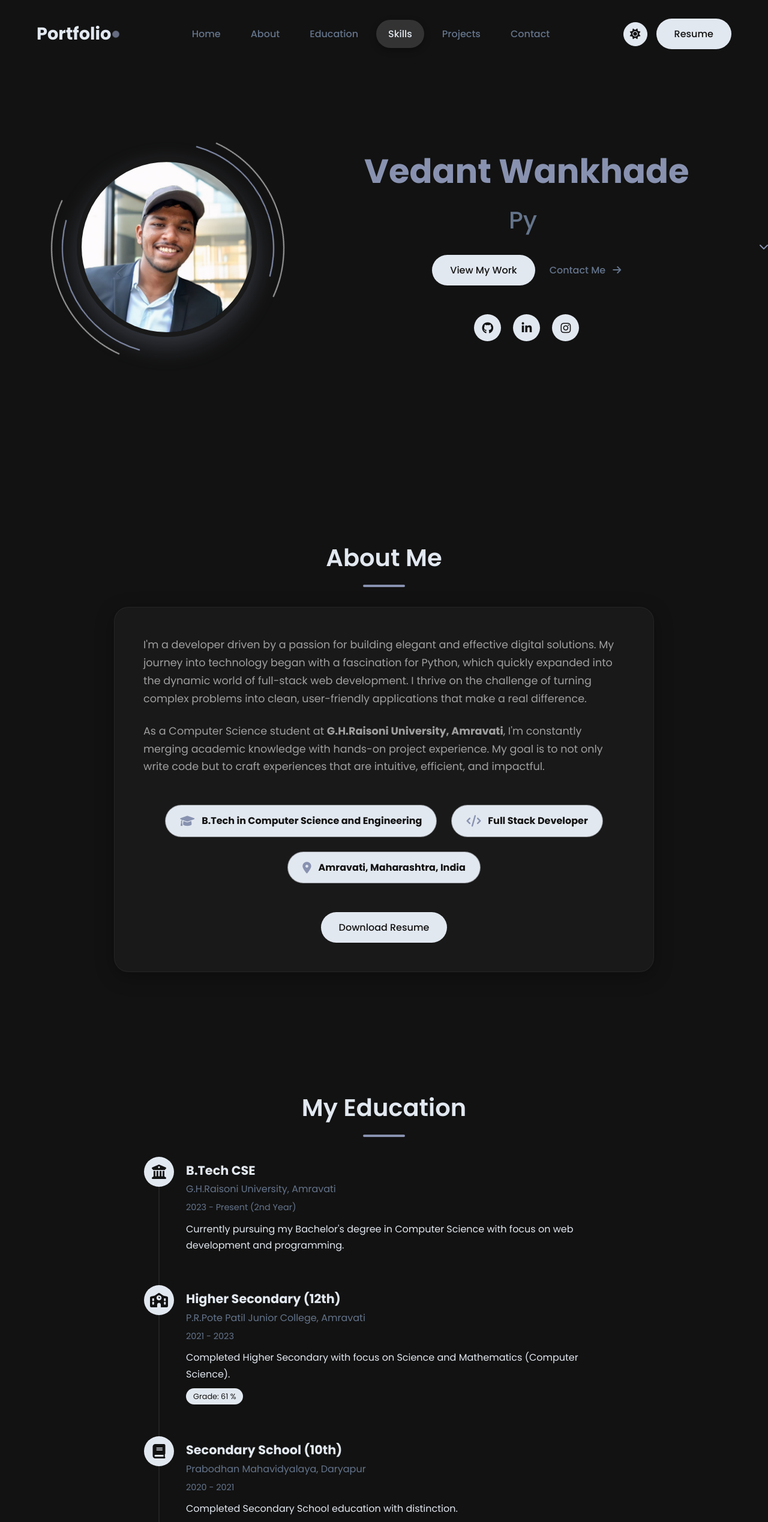
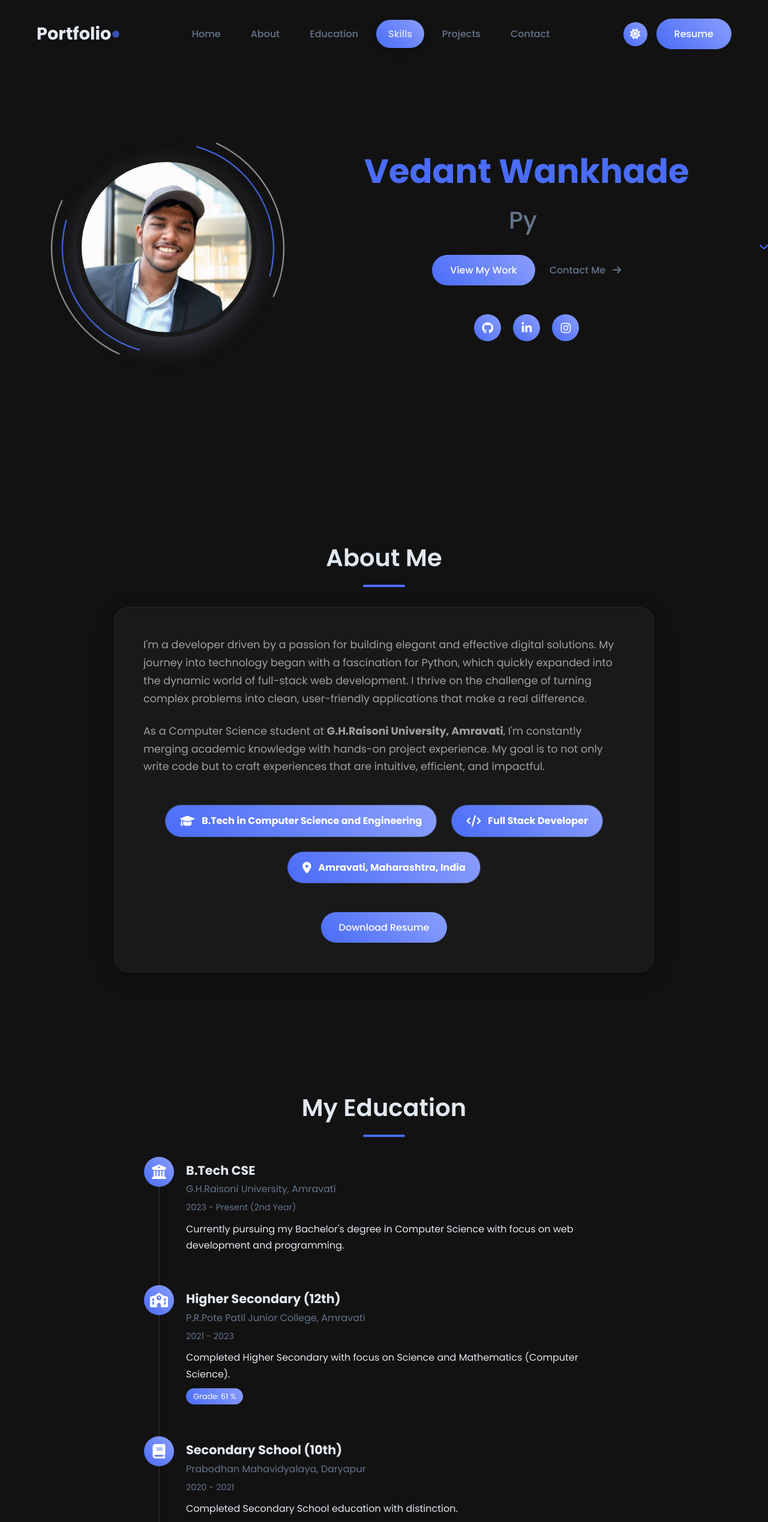
Before and after one commit to vedantwankhade123/Portfolio_Website, a React (Vite) app: page / in a window 1280 px wide. Shown: the top 2538 px of the page at 60% size. Built offline with nearby package versions, Linux system fonts and the light colour scheme.

Commit message:
[dyad] Apply gradient styles and update text color/icons - wrote 2 file(s)

```diff
--- a/src/components/Header.jsx
+++ b/src/components/Header.jsx
@@ -53,7 +53,7 @@ const Header = () => {
     { id: 'home', text: 'Home', icon: 'fas fa-home' },
     { id: 'about', text: 'About', icon: 'fas fa-user' },
     { id: 'education', text: 'Education', icon: 'fas fa-graduation-cap' },
-    { id: 'skills', text: 'Skills', icon: 'fas fa-cogs' },
+    { id: 'skills', text: 'Skills', icon: 'fas fa-code' },
     { id: 'projects', text: 'Projects', icon: 'fas fa-briefcase' },
     { id: 'contact', text: 'Contact', icon: 'fas fa-envelope' },
   ];
@@ -88,7 +88,7 @@ const Header = () => {
 
         <div className="header-actions">
           <ThemeToggle />
-          <a href="#" download className="btn resume-btn">
+          <a href="#" download className="btn primary-btn">
             <span>Resume</span>
           </a>
         </div>
--- a/src/index.css
+++ b/src/index.css
@@ -28,17 +28,18 @@ body.dark-mode {
     --spacing-12: 6rem;
 
     /* Colors */
-    --primary-color: #8892b0;
-    --primary-dark: #64748b;
-    --primary-rgb: 136, 146, 176;
+    --primary-color: #4a6cf7;
+    --primary-dark: #3b56c5;
+    --primary-rgb: 74, 108, 247;
     --secondary-color: #a8b2d1;
     --background-color: #f1f5f9;
     --card-bg: rgba(255, 255, 255, 0.6);
-    --text-color: #0f172a;
+    --text-color: #212529;
     --text-muted: #64748b;
     --border-color: #e2e8f0;
     --shadow-color: rgba(15, 23, 42, 0.08);
     --hover-color: #e2e8f0;
+    --primary-gradient: linear-gradient(45deg, #4a6cf7, #8a9efc);
 
     /* Transitions */
     --transition-speed: 0.3s;
@@ -216,19 +217,6 @@ section {
     gap: 15px;
 }
 
-.resume-btn {
-    background-color: var(--text-color);
-    color: var(--background-color) !important;
-    padding: 6px 20px;
-    font-weight: 600;
-    border-radius: 50px;
-}
-
-.resume-btn:hover {
-    opacity: 0.9;
-    transform: translateY(-2px);
-}
-
 /* Main Navigation */
 .nav-links {
     display: flex;
@@ -254,8 +242,8 @@ section {
 }
 
 .nav-links a.active {
-    background-color: var(--text-color);
-    color: var(--background-color);
+    background: var(--primary-gradient);
+    color: white;
     box-shadow: 0 4px 12px var(--shadow-color);
 }
 
@@ -272,9 +260,9 @@ body.dark-mode .nav-links a.active {
 
 /* Theme Toggle Button */
 .theme-toggle-btn {
-    background-color: var(--text-color);
-    border: 1px solid var(--text-color);
-    color: var(--background-color);
+    background: var(--primary-gradient);
+    border: none;
+    color: white;
     width: 40px;
     height: 40px;
     border-radius: 50%;
@@ -288,8 +276,7 @@ body.dark-mode .nav-links a.active {
 }
 
 .theme-toggle-btn:hover {
-    background-color: var(--primary-dark);
-    color: var(--background-color);
+    opacity: 0.9;
     transform: rotate(15deg);
 }
 
@@ -472,8 +459,8 @@ body.dark-mode .nav-links a.active {
 }
 
 .detail-item {
-    background-color: var(--text-color);
-    color: var(--background-color);
+    background: var(--primary-gradient);
+    color: white;
     padding: 12px 24px;
     border-radius: 50px;
     display: flex;
@@ -490,7 +477,7 @@ body.dark-mode .nav-links a.active {
 
 .detail-item i {
     font-size: 1.2rem;
-    color: var(--primary-color);
+    color: white;
 }
 
 .about-text .primary-btn {
@@ -553,8 +540,8 @@ body.dark-mode .nav-links a.active {
     top: 0;
     width: 50px;
     height: 50px;
-    background: var(--text-color);
-    color: var(--background-color);
+    background: var(--primary-gradient);
+    color: white;
     border-radius: 50%;
     display: flex;
     align-items: center;
@@ -568,8 +555,8 @@ body.dark-mode .nav-links a.active {
 .timeline-date { font-size: 0.9rem; color: var(--text-muted); margin: 5px 0 10px; }
 .grade-badge {
     display: inline-block;
-    background: var(--text-color);
-    color: var(--background-color);
+    background: var(--primary-gradient);
+    color: white;
     padding: 3px 12px;
     border-radius: 20px;
     font-size: 0.8rem;
@@ -627,8 +614,8 @@ body.dark-mode .nav-links a.active {
 .project-content p { margin-bottom: var(--spacing-4); flex-grow: 1; }
 .project-tech { display: flex; flex-wrap: wrap; gap: 10px; margin-bottom: var(--spacing-5); }
 .project-tech span {
-    background-color: var(--text-color);
-    color: var(--background-color);
+    background: var(--primary-gradient);
+    color: white;
     padding: 5px 12px;
     border-radius: 20px;
     font-size: 0.8rem;
@@ -665,15 +652,14 @@ body.dark-mode .nav-links a.active {
     justify-content: center;
     width: 45px;
     height: 45px;
-    background-color: var(--text-color);
-    color: var(--background-color);
+    background: var(--primary-gradient);
+    color: white;
     border-radius: 50%;
     font-size: 1.2rem;
     transition: all var(--transition-speed) ease;
 }
 .social-icon:hover {
-    background-color: var(--primary-dark);
-    color: var(--background-color);
+    opacity: 0.9;
     transform: translateY(-5px);
 }
 
@@ -701,14 +687,14 @@ footer {
 .back-to-top {
     width: 40px;
     height: 40px;
-    background-color: var(--text-color);
+    background: var(--primary-gradient);
     border-radius: 50%;
     display: flex;
     align-items: center;
     justify-content: center;
 }
 .back-to-top a {
-    color: var(--background-color);
+    color: white;
 }
 
 /* Buttons */
@@ -722,25 +708,26 @@ footer {
     border: none;
     font-size: 1rem;
     text-align: center;
+    color: white;
 }
 .primary-btn {
-    background-color: var(--text-color);
-    color: var(--background-color);
+    background: var(--primary-gradient);
+    color: white;
 }
 .primary-btn:hover {
-    background-color: var(--primary-dark);
-    color: var(--background-color);
+    opacity: 0.9;
     transform: translateY(-3px);
     box-shadow: 0 10px 20px rgba(var(--primary-rgb), 0.25);
 }
 .secondary-btn {
     background-color: transparent;
-    color: var(--text-color);
-    border: 2px solid var(--text-color);
+    color: var(--primary-color);
+    border: 2px solid var(--primary-color);
 }
 .secondary-btn:hover {
-    background-color: var(--text-color);
-    color: var(--background-color);
+    background: var(--primary-gradient);
+    color: white;
+    border-color: transparent;
 }
 
 /* Video Popup */
```
